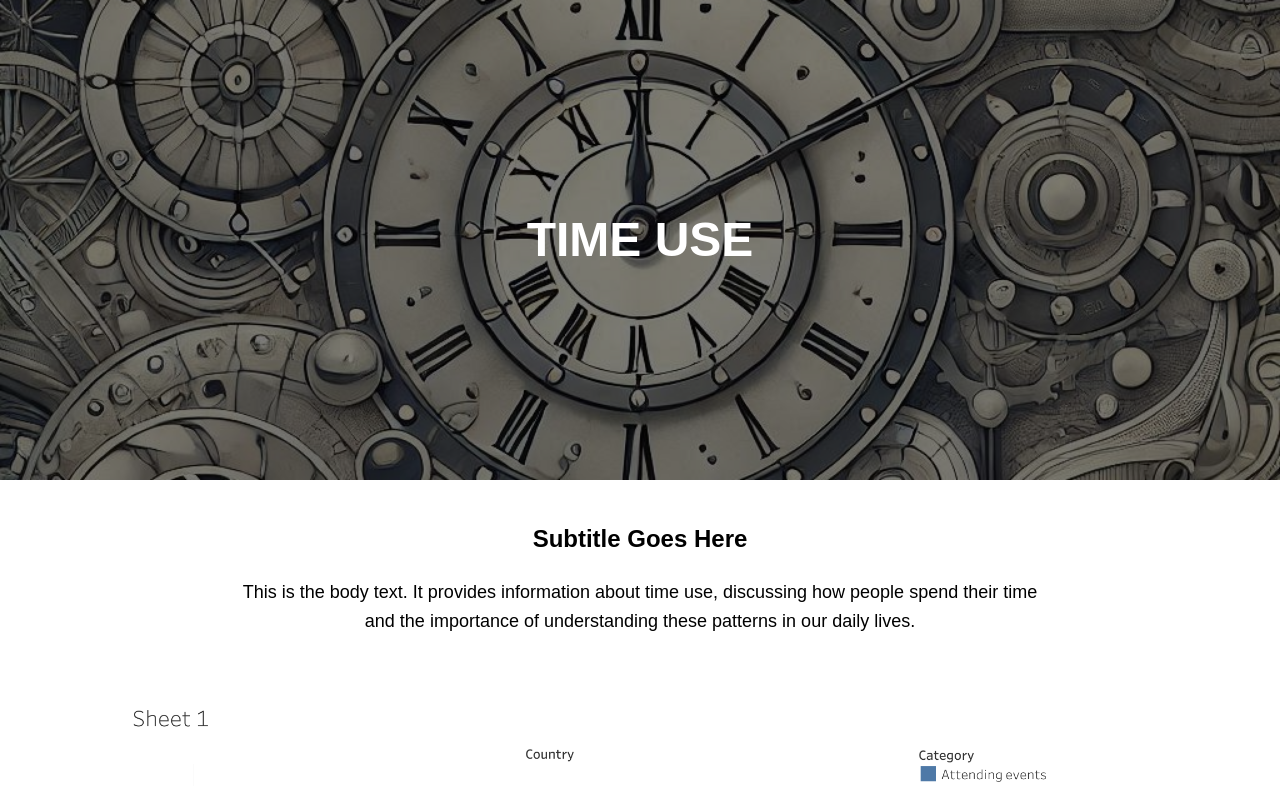
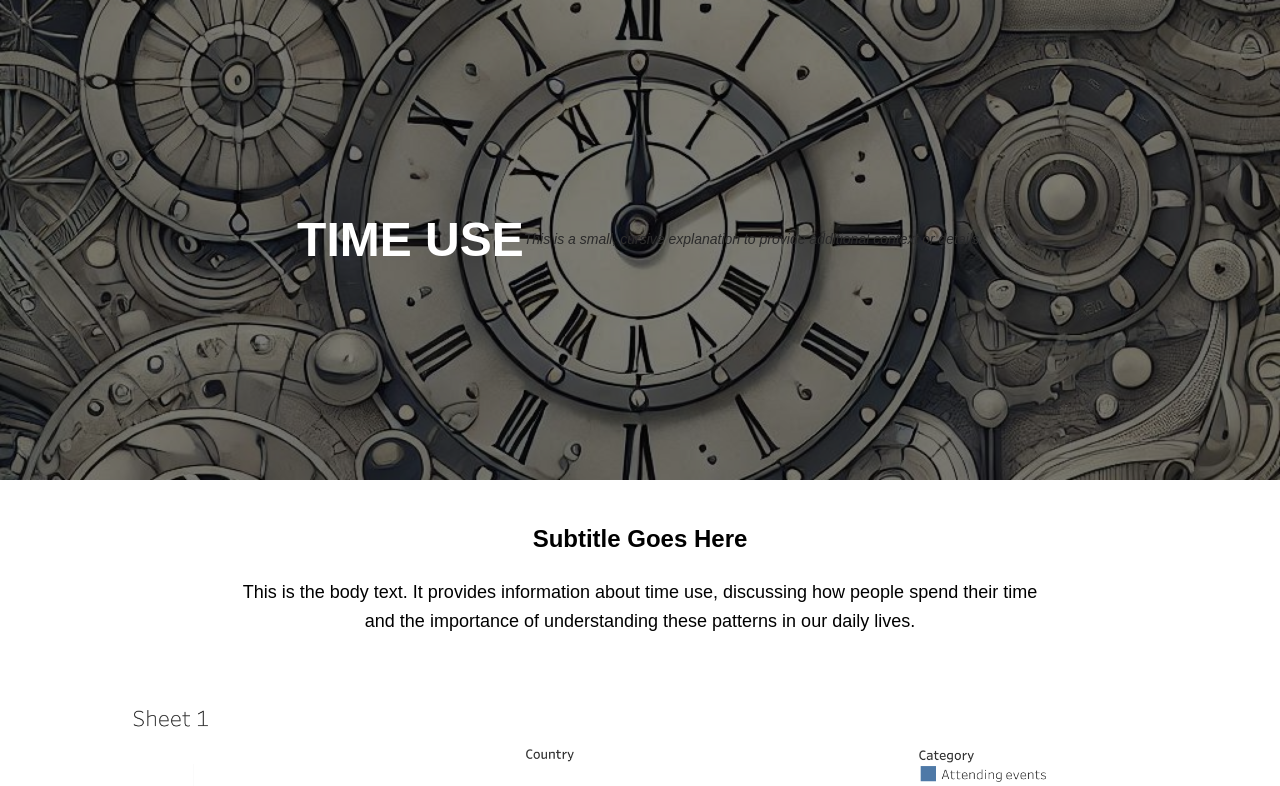
Before and after one commit to myonlinespace/myonlinespace, a plain HTML site: page index.html in a window 1280 px wide. Shown: the top 786 px of the page. Drawn offline with Linux system fonts and the light colour scheme.

Commit message:
Update index.html

```diff
--- a/index.html
+++ b/index.html
@@ -71,11 +71,21 @@
             max-width: 80%;
             height: auto;
         }
+        .explanation {
+    font-size: 14px; /* Small text size */
+    font-style: italic; /* Cursive text */
+    color: #555; /* Gray color for a softer appearance */
+    line-height: 1.4; /* Adjust line spacing */
+    margin: 10px 0; /* Add some space around the text */
+}
     </style>
 </head>
 <body>
     <div class="header">
         <h1>Time Use</h1>
+        <p class="explanation">
+    This is a small, cursive explanation to provide additional context or details.
+</p>
     </div>
     <div class="content">
         <h2>Subtitle Goes Here</h2>
```
